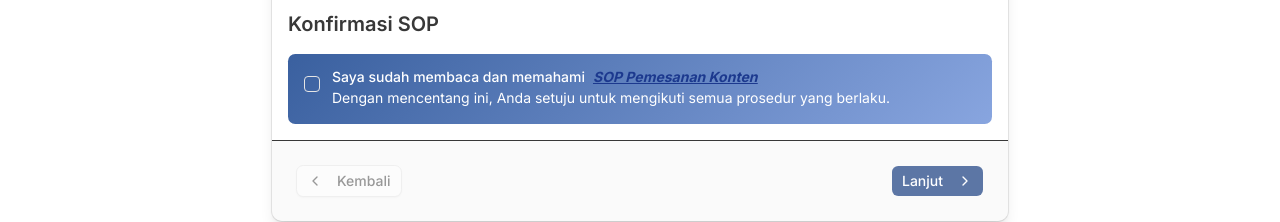
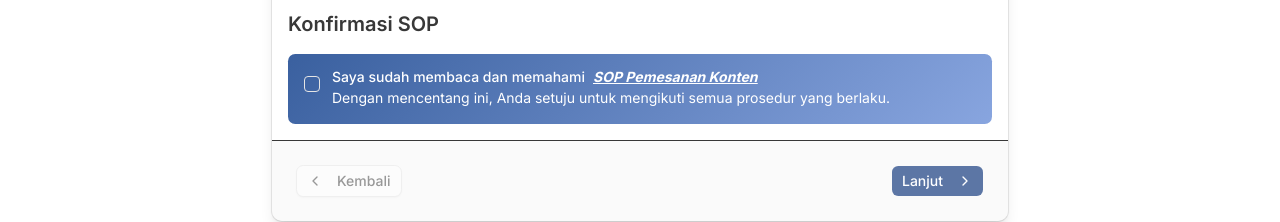
Before and after one commit to aqilkmy/Form-Pemesanan-Nakoms, a Next.js app: page / in a window 1280 px wide. Shown: the part 615-837 px from the top of the page. Built offline with nearby package versions, Linux system fonts and the light colour scheme; no server answers.

Commit message:
Update StepIdentity.tsx

```diff
--- a/src/components/form/StepIdentity.tsx
+++ b/src/components/form/StepIdentity.tsx
@@ -109,7 +109,7 @@ export function StepIdentity({ form }: StepProps) {
               className="font-medium text-white cursor-pointer"
             >
               Saya sudah membaca dan memahami{" "}
-              <span className="font-bold text-blue-900 italic underline">
+              <span className="font-bold text-white italic underline">
                 <a
                   href="https://drive.google.com/drive/folders/1LfBlUZEg-fnwreUZxDfg8txBNbfNmEeP"
                   target="blank"
```
